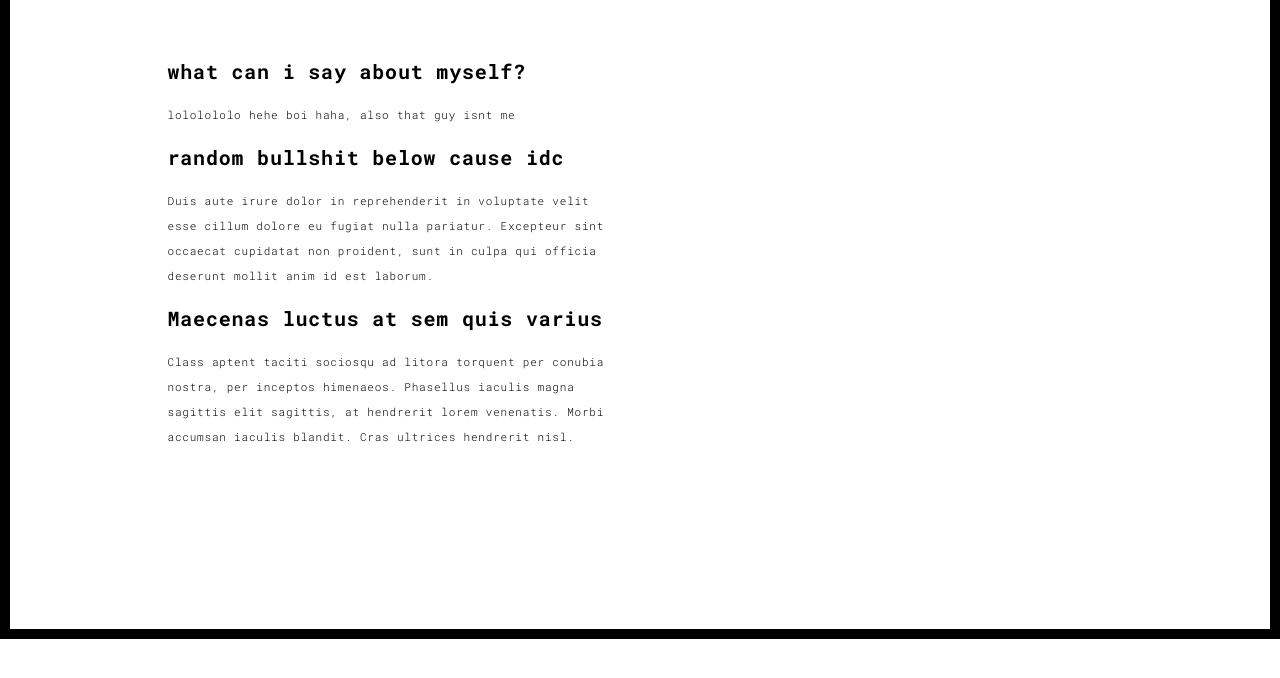
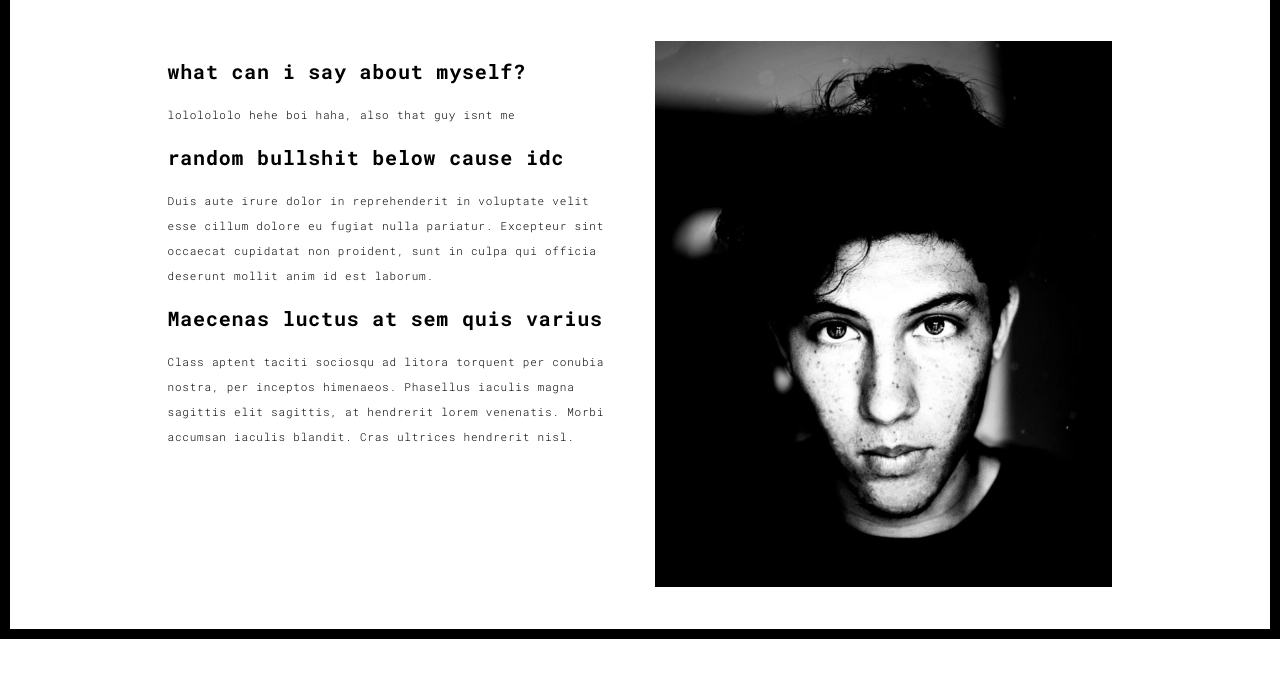
Before and after one commit to DrunkenLyricist/livendede, a plain HTML site: page about.html in a window 1280 px wide. Shown: the part 161-839 px from the top of the page. Before the commit the page ends 800 px from the top, so only its background shows below. Drawn offline with Linux system fonts and the light colour scheme.

Commit message:
Update about.html

```diff
--- a/about.html
+++ b/about.html
@@ -73,7 +73,7 @@
                   Class aptent taciti sociosqu ad litora torquent per conubia nostra, per inceptos himenaeos. Phasellus iaculis magna sagittis elit sagittis, at hendrerit lorem venenatis. Morbi accumsan iaculis blandit. Cras ultrices hendrerit nisl.</p>
                 </div>
                 <div class="col-xs-12 col-md-6">
-                  <img src="./assets/images/profil.jpg" class="img-responsive" alt="">
+                  <img src="./images/profil.jpg" class="img-responsive" alt="">
                 </div>
               </div>
             </div>
```
